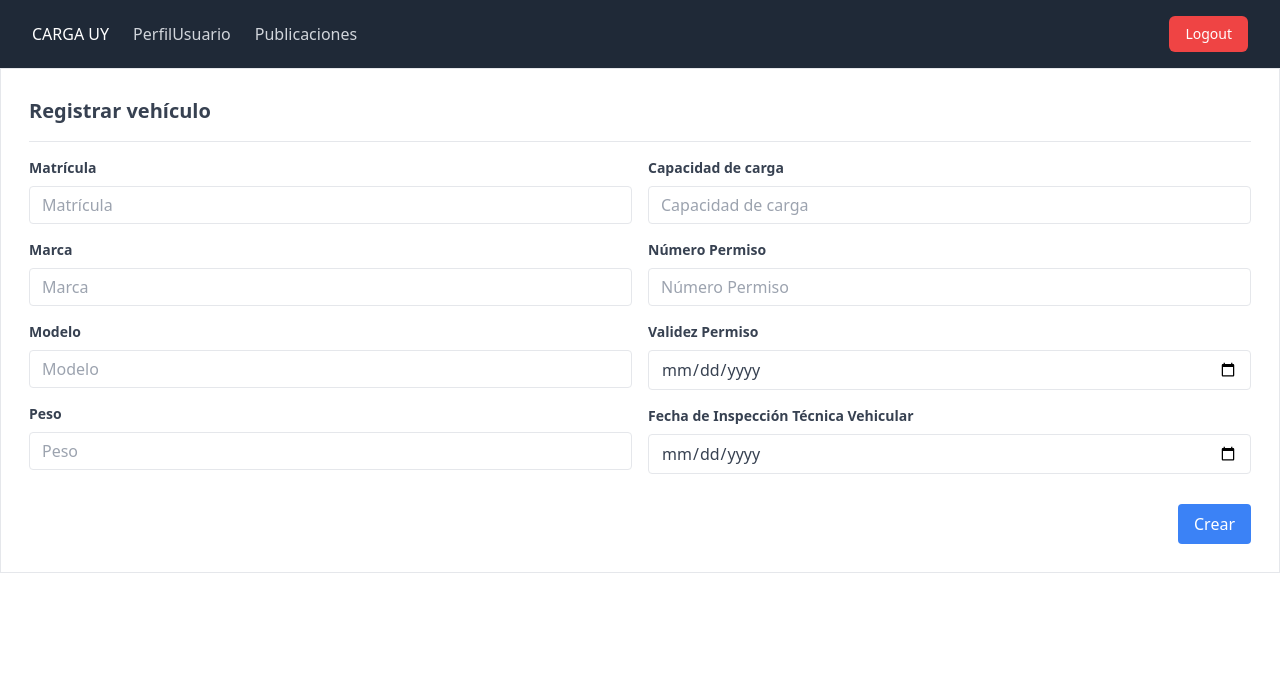
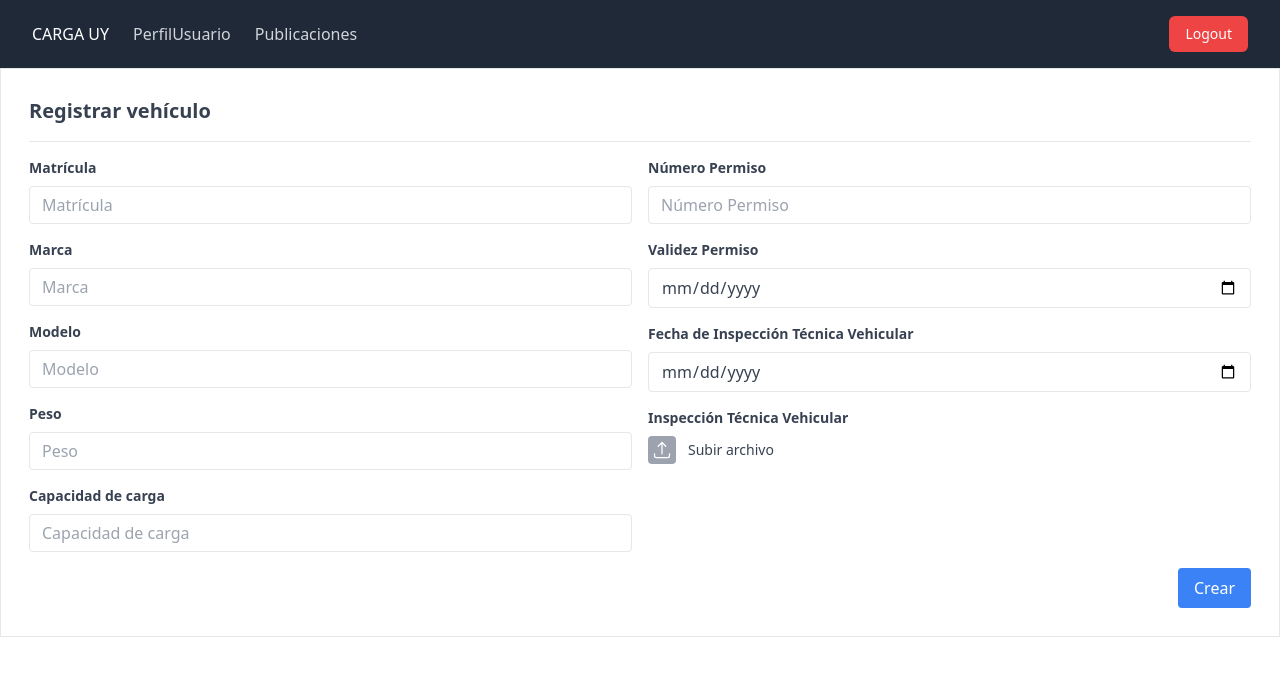
Before and after one commit to jpborja08/tse_frontoffice, a Next.js app: page /altaVehiculo in a window 1280 px wide. Shown: the top 676 px of the page. Built offline with nearby package versions, Linux system fonts and the light colour scheme; no server answers; sample sign-in values are in the browser's storage.

Commit message:
Vehiculo itv upload

```diff
--- a/components/common/guiaForm.js
+++ b/components/common/guiaForm.js
@@ -1,7 +1,7 @@
 import React, { useState, useEffect } from "react";
 import axios from "axios";
 import Select from "react-select";
-import DateTimePicker from "./datetimePicker";
+import DateTimePicker from "./dateTimePicker";
 
 function GuiaForm({ idEmpresa, onSubmit, initialData }) {
   const [isFormValid, setFormValid] = useState(true);
--- a/components/common/vehiculoForm.js
+++ b/components/common/vehiculoForm.js
@@ -1,7 +1,28 @@
-import React, { useState, useEffect } from "react";
+import React, { useState, useEffect, useRef } from "react";
+import axios from "axios";
+import Spinner from "@components/spinner";
+import { v4 as uuidv4 } from "uuid";
+import { HiArrowUpTray } from "react-icons/hi2";
+import clsx from "clsx";
 
-function VehiculoForm({ title, idEmpresa, onSubmit, initialData }) {
+const statusMsg = {
+  PENDING: "Pendiente de aprobación",
+  REJECTED: "Rechazado",
+  APPROVED: "Aprobado",
+};
+
+const statusColor = {
+  PENDING: "bg-gray-100",
+  REJECTED: "bg-red-200",
+  APPROVED: "bg-green-300",
+};
+
+function VehiculoForm({ idEmpresa, onSubmit, initialData }) {
   const [isFormValid, setFormValid] = useState(true);
+  const [uploadData, setUploadData] = useState(null);
+  const [uploading, setUploading] = useState(false);
+  const [filename, setFilename] = useState(null);
+  const fileInput = useRef(null);
 
   const [formData, setFormData] = useState({
     empresaId: idEmpresa || "",
@@ -14,7 +35,17 @@ function VehiculoForm({ title, idEmpresa, onSubmit, initialData }) {
     fechaExpiracionPermiso: "",
     fechaInspeccion: "",
     choferesCedula: [],
+    itvPath: "",
   });
+
+  useEffect(() => {
+    const getUploadData = async () => {
+      const { data } = await axios.get("/vehiculos/data");
+      setUploadData(data);
+    };
+
+    getUploadData();
+  }, []);
 
   useEffect(() => {
     if (initialData) {
@@ -29,10 +60,45 @@ function VehiculoForm({ title, idEmpresa, onSubmit, initialData }) {
         fechaExpiracionPermiso:
           initialData.fechaExpiracionPermiso.split("T")[0],
         fechaInspeccion: initialData.fechaInspeccion.split("T")[0],
+        itvPath: initialData.itvPath,
         choferesCedula: [],
       });
     }
   }, [initialData]);
+
+  const onFileChange = async (event) => {
+    const file = event.target.files[0];
+    setFilename(file.name);
+    const extension = file.name.split(".").pop();
+    const filename = `${uuidv4()}.${extension}`;
+
+    const uploadUrl = `${uploadData.baseUrl}/${filename}?${uploadData.token}`;
+
+    const formData = new FormData();
+    formData.append("file", file, filename);
+
+    setUploading(true);
+
+    try {
+      await axios.put(uploadUrl, formData, {
+        headers: {
+          "Content-Type": "multipart/form-data",
+          "x-ms-blob-type": "BlockBlob",
+        },
+        transformRequest: (data, headers) => {
+          delete headers.Authorization;
+          return data;
+        },
+      });
+
+      setFormData((prevFormData) => ({
+        ...prevFormData,
+        itvPath: filename,
+      }));
+    } finally {
+      setUploading(false);
+    }
+  };
 
   const handleChange = (e) => {
     let { name, value } = e.target;
@@ -44,6 +110,8 @@ function VehiculoForm({ title, idEmpresa, onSubmit, initialData }) {
   };
 
   const handleSubmit = (e) => {
+    if (uploading) return;
+
     e.preventDefault();
     if (Object.values(formData).some((value) => value === "")) {
       setFormValid(false);
@@ -56,6 +124,10 @@ function VehiculoForm({ title, idEmpresa, onSubmit, initialData }) {
       fechaInspeccion: `${formData.fechaInspeccion}T00:00:00`,
     });
   };
+
+  if (uploadData === null) {
+    <Spinner />;
+  }
 
   return (
     <form onSubmit={handleSubmit} className="border p-7 text-gray-700">
@@ -125,7 +197,7 @@ function VehiculoForm({ title, idEmpresa, onSubmit, initialData }) {
             required
           />
         </div>
-        <div className="mb-4">
+        <div className="mb-4 break-inside-avoid">
           <label
             className="block text-sm font-bold mb-2"
             htmlFor="capacidad_carga"
@@ -196,6 +268,58 @@ function VehiculoForm({ title, idEmpresa, onSubmit, initialData }) {
             required
           />
         </div>
+        <div className="mb-5">
+          <label className="block text-sm font-bold mb-2" htmlFor="itv">
+            Inspección Técnica Vehicular
+          </label>
+          <input
+            ref={fileInput}
+            id="itv"
+            type="file"
+            hidden
+            onChange={onFileChange}
+            accept=".pdf"
+          />
+          <div className="flex items-center space-x-3">
+            <button
+              type="button"
+              onClick={() => fileInput.current.click()}
+              className="bg-gray-400 text-white rounded p-1"
+            >
+              <HiArrowUpTray className="text-xl" />
+            </button>
+            {uploading ? (
+              <Spinner />
+            ) : (
+              <p className="text-sm w-full truncate">
+                {filename
+                  ? filename
+                  : formData.itvPath
+                  ? `${formData.itvPath.slice(0, 5)}...${formData.itvPath.slice(
+                      formData.itvPath.length - 8
+                    )}`
+                  : "Subir archivo"}
+              </p>
+            )}
+          </div>
+
+          {initialData ? (
+            <div className="mt-5">
+              <label className="block text-sm font-bold mb-2">Estado</label>
+              <input
+                className={clsx(
+                  "appearance-none border rounded w-full py-2.5 px-3 leading-tight focus:outline-none focus:shadow-outline text-sm",
+                  statusColor[initialData.status]
+                )}
+                type="text"
+                disabled={true}
+                value={statusMsg[initialData.status]}
+              />
+            </div>
+          ) : (
+            <span className="py-6 block" id="xd"></span>
+          )}
+        </div>
         {!isFormValid && (
           <p className="text-red-500 text-sm mb-2">
             Por favor, rellene todos los campos del formulario.
--- a/components/spinner.js
+++ b/components/spinner.js
@@ -1,22 +1,26 @@
-export default function Spinner() {
+function Spinner() {
+  return (
     <svg
-    class="animate-spin h-5 w-5 text-white"
+      className="animate-spin h-5 w-5"
       xmlns="http://www.w3.org/2000/svg"
       fill="none"
       viewBox="0 0 24 24"
     >
       <circle
-      class="opacity-25"
+        className="opacity-25"
         cx="12"
         cy="12"
         r="10"
         stroke="currentColor"
-      stroke-width="4"
+        strokeWidth="4"
       ></circle>
       <path
-      class="opacity-75"
+        className="opacity-75"
         fill="currentColor"
         d="M4 12a8 8 0 018-8V0C5.373 0 0 5.373 0 12h4zm2 5.291A7.962 7.962 0 014 12H0c0 3.042 1.135 5.824 3 7.938l3-2.647z"
       ></path>
-  </svg>;
+    </svg>
+  );
 }
+
+export default Spinner;
--- a/package.json
+++ b/package.json
@@ -15,6 +15,7 @@
     "@mui/x-date-pickers": "^6.7.0",
     "autoprefixer": "10.4.14",
     "axios": "^1.4.0",
+    "clsx": "^1.2.1",
     "dayjs": "^1.11.8",
     "dotenv": "^16.0.3",
     "eslint": "8.40.0",
@@ -27,6 +28,7 @@
     "react-modal": "^3.16.1",
     "react-select": "^5.7.3",
     "react-tabs": "^6.0.1",
-    "tailwindcss": "3.3.2"
+    "tailwindcss": "3.3.2",
+    "uuid": "^9.0.0"
   }
 }
```
Also changed, not shown: 1 other file (tests, documents, lock files or other folders). Lines whose indentation alone changed are shown as unchanged.
